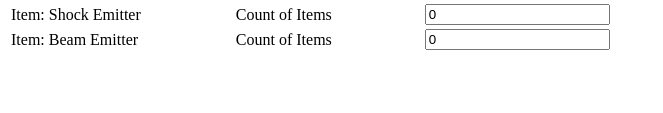
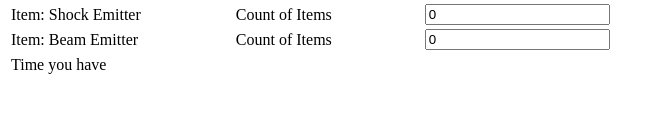
Before and after one commit to 0adhum0/DeplCalc, a plain HTML site: page DelpCalc/HTML/Zeldarechner.html in a window 1280 px wide. Shown: the part 189-302 px from the top of the page, without its empty margins (0-663 px from the left). Drawn offline with Linux system fonts and the light colour scheme.

Commit message:
Add files via upload

```diff
--- a/DelpCalc/HTML/Zeldarechner.html
+++ b/DelpCalc/HTML/Zeldarechner.html
@@ -39,7 +39,11 @@
                 <td>Count of Items</td>
                 <td><input type="number" name="A6" id="A6" value="0"></td>
             </tr>
-
+        </table>
+        <table>
+            <tr>
+                <td>Time you have<div id=ausgabe></div></td>
+            </tr>
         </table>
     </body>
 </html>
```
